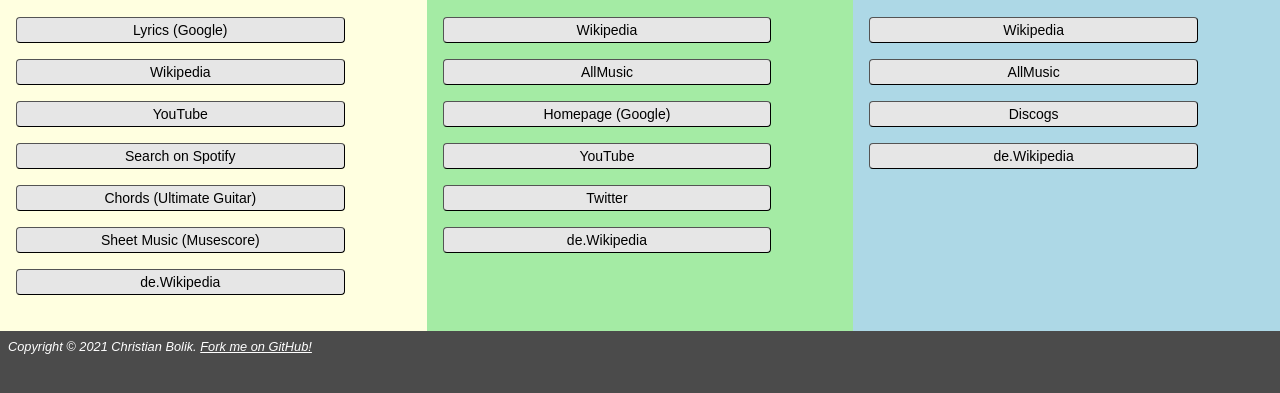
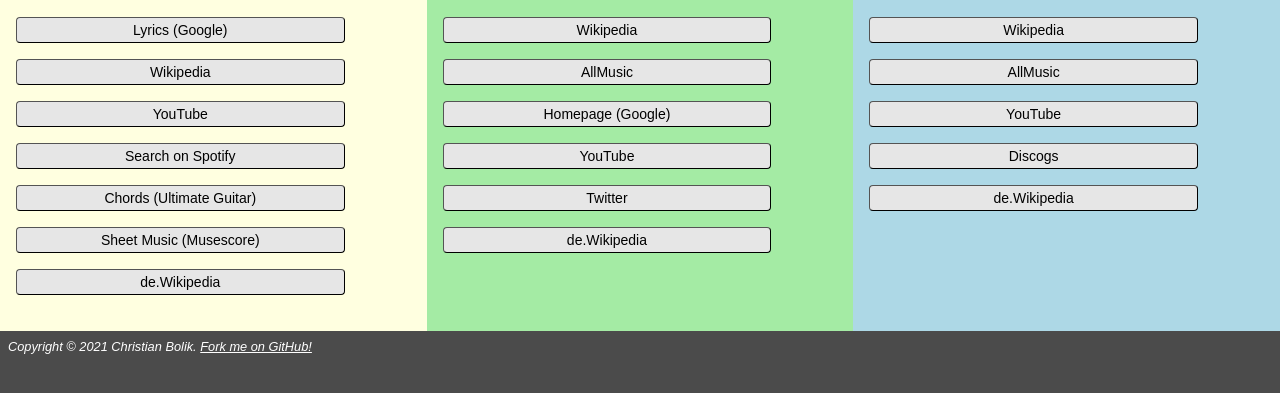
Before and after one commit to cbolik/songsearch, a website: page public/index.html in a window 1280 px wide. Shown: the part 193-586 px from the top of the page. Drawn offline with Linux system fonts and the light colour scheme.

Commit message:
added YouTube to Album section

```diff
--- a/public/index.html
+++ b/public/index.html
@@ -61,7 +61,7 @@
         </div>
         <input type="button" id="lyrics" onclick="openLyrics()" value="Lyrics (Google)">
         <input type="button" id="wiki_song" onclick="openWikiSong()" value="Wikipedia">
-        <input type="button" id="youtube" onclick="openYouTubeSong()" value="YouTube">
+        <input type="button" id="youtube_song" onclick="openYouTubeSong()" value="YouTube">
         <div class="addtl-actions">
           <input type="button" id="spotify_search" onclick="spotifySearch()" value="Search on Spotify">
           <input type="button" id="chords" onclick="openUltimateGuitar()" value="Chords (Ultimate Guitar)">
@@ -78,7 +78,7 @@
         <input type="button" id="allmusic_artist" onclick="openAllMusicArtist()" value="AllMusic">
         <input type="button" id="artist_home" onclick="openHomepage()" value="Homepage (Google)">
         <div class="addtl-actions">
-          <input type="button" id="youtube" onclick="openYouTubeArtist()" value="YouTube">
+          <input type="button" id="youtube_artist" onclick="openYouTubeArtist()" value="YouTube">
           <input type="button" id="twitter" onclick="openTwitter()" value="Twitter">
           <input type="button" id="wiki_de_artist" onclick="openWikiArtist('de')" value="de.Wikipedia">
         </div>
@@ -91,6 +91,7 @@
         </div>
         <input type="button" id="wiki_album" onclick="openWikiAlbum()" value="Wikipedia">
         <input type="button" id="allmusic_album" onclick="openAllMusicAlbum()" value="AllMusic">
+        <input type="button" id="youtube_album" onclick="openYouTubeAlbum()" value="YouTube">
         <input type="button" id="discogs" onclick="openDiscogs()" value="Discogs">
         <div class="addtl-actions">
           <input type="button" id="wiki_de_album" onclick="openWikiAlbum('de')" value="de.Wikipedia">
--- a/public/scripts.js
+++ b/public/scripts.js
@@ -118,6 +118,10 @@
 
 const openYouTubeArtist = () => {
   genAction("https://www.youtube.com/results?search_query=!ARTIST!");
+};
+
+const openYouTubeAlbum = () => {
+  genAction("https://www.youtube.com/results?search_query=!ALBUM!");
 };
 
 const openWikiSong = (lang) => {
```
